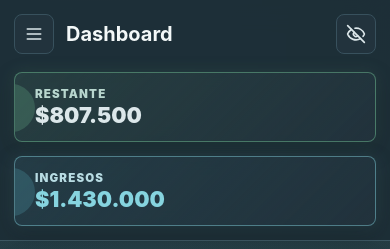
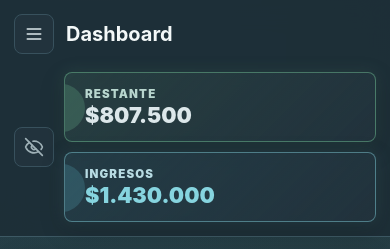
Before and after one commit to NicoPoy/Finanzas-GestionPersonal, a React (Vite) app in the folder frontend/: page / in a window 390 px wide. Both pictures are taken after a click on the button "Probar modo demo". Shown: the top 249 px of the page. Built offline with nearby package versions, Linux system fonts and the light colour scheme; no server answers; what @capacitor/core would draw is missing.

Commit message:
Ocultar montos del dashboard [2026-11-12 13:06]

```diff
--- a/frontend/src/data/initialData.js
+++ b/frontend/src/data/initialData.js
@@ -3,6 +3,7 @@ export const INITIAL_DATA = {
   monthZeroDate: "2026-06-01T00:00:00.000Z",
   registrationDate: "2026-06-01T00:00:00.000Z",
   salary: 0,
+  hideSensitiveAmounts: false,
   otherIncomes: [],
   monthlyPurchases: [],
   savingsGoals: [],
--- a/frontend/src/domain/storage.js
+++ b/frontend/src/domain/storage.js
@@ -8,6 +8,7 @@ export function normalizeData(data) {
     monthZeroDate: normalizeProfileDate(data.monthZeroDate ?? INITIAL_DATA.monthZeroDate),
     registrationDate: normalizeRegistrationDate(data.registrationDate ?? INITIAL_DATA.registrationDate),
     salary: Number(data.salary) || 0,
+    hideSensitiveAmounts: Boolean(data.hideSensitiveAmounts ?? INITIAL_DATA.hideSensitiveAmounts),
     otherIncomes: normalizeOtherIncomes(data.otherIncomes ?? INITIAL_DATA.otherIncomes),
     monthlyPurchases: normalizeMonthlyPurchases(data.monthlyPurchases ?? INITIAL_DATA.monthlyPurchases),
     savingsGoals: normalizeSavingsGoals(data.savingsGoals ?? INITIAL_DATA.savingsGoals),
--- a/frontend/src/features/dashboard/DashboardModule.jsx
+++ b/frontend/src/features/dashboard/DashboardModule.jsx
@@ -20,6 +20,7 @@ export default function DashboardModule({
   previousMonthSummary,
   disappearingExpenses = [],
   dueItems,
+  hideSensitiveAmounts = false,
   monthSummary,
   onMarkAccountTransferred,
   onSetPaymentStatus,
@@ -68,16 +69,18 @@ export default function DashboardModule({
 
         <article className={`dashboard-health dashboard-health-${health.tone}`}>
           <span>{health.label}</span>
-          <strong>{currency.format(monthSummary.remaining)}</strong>
+          <strong aria-label={hideSensitiveAmounts ? "Monto oculto" : currency.format(monthSummary.remaining)}>
+            {hideSensitiveAmounts ? "••••••" : currency.format(monthSummary.remaining)}
+          </strong>
           <small>{health.description}</small>
         </article>
       </section>
 
       <section className="dashboard-main-grid dashboard-main-grid-compact" aria-label="Resumen del próximo sueldo">
-        <DashboardMetric detail="Sueldo configurado más otros ingresos." icon={<Banknote size={21} />} label="Ingresos disponibles" tone="income" value={currency.format(monthSummary.salary)} />
-        <DashboardMetric detail={`${cardsPercent}% de tus ingresos.`} icon={<CreditCard size={21} />} label="Tarjetas" tone="cards" value={currency.format(monthSummary.cardExpenses)} />
-        <DashboardMetric detail={`Fijos y compras mensuales: ${fixedPercent}% del ingreso.`} icon={<Home size={21} />} label="Gastos obligatorios" tone="fixed" value={currency.format(monthSummary.fixedExpenses)} />
-        <DashboardMetric detail={`Tarjetas, fijos y extraordinarios: ${totalPercent}% del ingreso.`} icon={<Wallet size={21} />} label="Gasto proyectado" tone="total" value={currency.format(monthSummary.totalExpenses)} />
+        <DashboardMetric detail="Sueldo configurado más otros ingresos." hideSensitiveAmounts={hideSensitiveAmounts} icon={<Banknote size={21} />} label="Ingresos disponibles" tone="income" value={currency.format(monthSummary.salary)} />
+        <DashboardMetric detail={`${cardsPercent}% de tus ingresos.`} hideSensitiveAmounts={hideSensitiveAmounts} icon={<CreditCard size={21} />} label="Tarjetas" tone="cards" value={currency.format(monthSummary.cardExpenses)} />
+        <DashboardMetric detail={`Fijos y compras mensuales: ${fixedPercent}% del ingreso.`} hideSensitiveAmounts={hideSensitiveAmounts} icon={<Home size={21} />} label="Gastos obligatorios" tone="fixed" value={currency.format(monthSummary.fixedExpenses)} />
+        <DashboardMetric detail={`Tarjetas, fijos y extraordinarios: ${totalPercent}% del ingreso.`} hideSensitiveAmounts={hideSensitiveAmounts} icon={<Wallet size={21} />} label="Gasto proyectado" tone="total" value={currency.format(monthSummary.totalExpenses)} />
       </section>
 
       <>
@@ -772,12 +775,14 @@ function UnassignedExpensePaymentsSection({
   );
 }
 
-function DashboardMetric({ detail, icon, label, tone, value }) {
+function DashboardMetric({ detail, hideSensitiveAmounts, icon, label, tone, value }) {
   return (
     <article className={`dashboard-metric dashboard-metric-${tone}`}>
       <div className="dashboard-metric-icon">{icon}</div>
       <span>{label}</span>
-      <strong>{value}</strong>
+      <strong aria-label={hideSensitiveAmounts ? "Monto oculto" : value}>
+        {hideSensitiveAmounts ? "••••••" : value}
+      </strong>
       <small>{detail}</small>
     </article>
   );
--- a/frontend/src/features/finance/FinanceApp.jsx
+++ b/frontend/src/features/finance/FinanceApp.jsx
@@ -252,16 +252,9 @@ export default function FinanceApp({ accessToken, isDemoMode = false, onLogout,
   const [confirmation, setConfirmation] = useState(null);
   const [isSidebarOpen, setIsSidebarOpen] = useState(false);
   const dashboardMonthOffset = 1;
-  const [isHeaderCollapsed, setIsHeaderCollapsed] = useState(() => {
-    return localStorage.getItem("header-collapsed") === "true";
-  });
-
-  const toggleHeader = () => {
-    setIsHeaderCollapsed((prev) => {
-      const newVal = !prev;
-      localStorage.setItem("header-collapsed", String(newVal));
-      return newVal;
-    });
+  const hideSensitiveAmounts = Boolean(data.hideSensitiveAmounts);
+  const toggleSensitiveAmounts = () => {
+    setData((current) => ({ ...current, hideSensitiveAmounts: !current.hideSensitiveAmounts }));
   };
 
   useEffect(() => {
@@ -1692,7 +1685,7 @@ export default function FinanceApp({ accessToken, isDemoMode = false, onLogout,
       </aside>
 
       <main className="dashboard-main">
-        <header className={`dashboard-header ${isHeaderCollapsed ? "collapsed" : ""}`}>
+        <header className="dashboard-header">
           <div className="header-left">
             <button
               aria-label="Abrir menu"
@@ -1703,15 +1696,6 @@ export default function FinanceApp({ accessToken, isDemoMode = false, onLogout,
               <Menu size={20} />
             </button>
             <h1>{moduleTitles[activeModule] ?? "Finanzas"}</h1>
-            <button
-              aria-label={isHeaderCollapsed ? "Mostrar montos" : "Ocultar montos"}
-              className="header-collapse-toggle"
-              onClick={toggleHeader}
-              title={isHeaderCollapsed ? "Mostrar montos" : "Ocultar montos"}
-              type="button"
-            >
-              {isHeaderCollapsed ? <Eye size={20} /> : <EyeOff size={20} />}
-            </button>
           </div>
 
           <div className="header-right">
@@ -1723,13 +1707,27 @@ export default function FinanceApp({ accessToken, isDemoMode = false, onLogout,
             ) : null}
 
             <div className="quick-totals" aria-label="Resumen principal">
+              <button
+                aria-label={hideSensitiveAmounts ? "Mostrar montos" : "Ocultar montos"}
+                aria-pressed={hideSensitiveAmounts}
+                className="amount-visibility-toggle"
+                onClick={toggleSensitiveAmounts}
+                title={hideSensitiveAmounts ? "Mostrar montos" : "Ocultar montos"}
+                type="button"
+              >
+                {hideSensitiveAmounts ? <Eye size={20} /> : <EyeOff size={20} />}
+              </button>
               <div className="total-item">
                 <small>Restante</small>
-                <strong>{currency.format(nextMonthSummary.remaining)}</strong>
+                <strong aria-label={hideSensitiveAmounts ? "Monto oculto" : currency.format(nextMonthSummary.remaining)}>
+                  {hideSensitiveAmounts ? "••••••" : currency.format(nextMonthSummary.remaining)}
+                </strong>
               </div>
               <div className="total-item">
                 <small>Ingresos</small>
-                <strong>{currency.format(incomeTotal)}</strong>
+                <strong aria-label={hideSensitiveAmounts ? "Monto oculto" : currency.format(incomeTotal)}>
+                  {hideSensitiveAmounts ? "••••••" : currency.format(incomeTotal)}
+                </strong>
               </div>
             </div>
           </div>
@@ -1739,6 +1737,7 @@ export default function FinanceApp({ accessToken, isDemoMode = false, onLogout,
           {activeModule === "dashboard" ? (
         <DashboardModule
           accountFlow={accountFlow}
+          hideSensitiveAmounts={hideSensitiveAmounts}
           previousMonthSummary={previousDashboardSummary}
           transferAccounts={transferMonthAccounts}
           transferMonth={transferMonth}
--- a/frontend/src/styles/shell.css
+++ b/frontend/src/styles/shell.css
@@ -268,9 +268,35 @@
   width: 40px;
 }
 
-.sidebar-toggle,
-.header-collapse-toggle {
+.sidebar-toggle {
   display: none;
+}
+
+.amount-visibility-toggle {
+  align-items: center;
+  background: var(--surface);
+  border: 1px solid var(--line);
+  border-radius: var(--radius);
+  color: var(--muted);
+  cursor: pointer;
+  display: inline-flex;
+  flex: 0 0 40px;
+  height: 40px;
+  justify-content: center;
+  transition: background-color 140ms ease, border-color 140ms ease, color 140ms ease;
+  width: 40px;
+}
+
+.amount-visibility-toggle:hover,
+.amount-visibility-toggle:focus-visible {
+  background: var(--surface-strong);
+  border-color: var(--primary);
+  color: var(--primary-strong);
+}
+
+.amount-visibility-toggle:focus-visible {
+  outline: 2px solid var(--primary-strong);
+  outline-offset: 2px;
 }
 
 .spending-alert {
@@ -338,7 +364,7 @@
 }
 
 /* Total Item 1: Restante (Default / Positive) */
-.total-item:nth-child(1) {
+.quick-totals > .total-item:nth-of-type(1) {
   background:
     linear-gradient(135deg, rgba(117, 199, 154, 0.12), rgba(34, 51, 61, 0.95)),
     rgba(29, 44, 53, 0.85);
@@ -346,16 +372,16 @@
   box-shadow: 0 0 15px rgba(117, 199, 154, 0.12), 0 8px 24px rgba(0, 0, 0, 0.22);
 }
 
-.total-item:nth-child(1)::before {
+.quick-totals > .total-item:nth-of-type(1)::before {
   background: var(--mint);
 }
 
-.total-item:nth-child(1) small {
+.quick-totals > .total-item:nth-of-type(1) small {
   color: #b8d6ce;
 }
 
 /* Total Item 1: Restante (Negative State via CSS :has) */
-.total-item:nth-child(1):has(strong.negative) {
+.quick-totals > .total-item:nth-of-type(1):has(strong.negative) {
   background:
     linear-gradient(135deg, rgba(224, 122, 122, 0.12), rgba(34, 51, 61, 0.95)),
     rgba(29, 44, 53, 0.85);
@@ -363,16 +389,16 @@
   box-shadow: 0 0 15px rgba(224, 122, 122, 0.12), 0 8px 24px rgba(0, 0, 0, 0.22);
 }
 
-.total-item:nth-child(1):has(strong.negative)::before {
+.quick-totals > .total-item:nth-of-type(1):has(strong.negative)::before {
   background: var(--danger);
 }
 
-.total-item:nth-child(1):has(strong.negative) small {
+.quick-totals > .total-item:nth-of-type(1):has(strong.negative) small {
   color: #e3b8b8;
 }
 
 /* Total Item 2: Ingresos */
-.total-item:nth-child(2) {
+.quick-totals > .total-item:nth-of-type(2) {
   background:
     linear-gradient(135deg, rgba(93, 182, 198, 0.12), rgba(34, 51, 61, 0.95)),
     rgba(29, 44, 53, 0.85);
@@ -380,15 +406,15 @@
   box-shadow: 0 0 15px rgba(134, 212, 223, 0.12), 0 8px 24px rgba(0, 0, 0, 0.22);
 }
 
-.total-item:nth-child(2)::before {
+.quick-totals > .total-item:nth-of-type(2)::before {
   background: var(--primary);
 }
 
-.total-item:nth-child(2) small {
+.quick-totals > .total-item:nth-of-type(2) small {
   color: #b8dce3;
 }
 
-.total-item:nth-child(2) strong {
+.quick-totals > .total-item:nth-of-type(2) strong {
   color: var(--primary-strong) !important;
 }
 
@@ -448,9 +474,16 @@
     width: 100%;
   }
 
+  .quick-totals {
+    display: grid;
+    gap: 10px;
+    grid-template-columns: 40px minmax(0, 1fr);
+  }
+
   .total-item {
     align-items: flex-start;
     width: 100%;
+    grid-column: 2;
   }
 
   .dashboard-main {
@@ -465,35 +498,9 @@
     width: 100%;
   }
 
-  .header-collapse-toggle {
-    display: inline-flex;
-    align-items: center;
-    justify-content: center;
-    background: var(--surface);
-    border: 1px solid var(--line);
-    border-radius: var(--radius);
-    color: var(--ink);
-    height: 40px;
-    width: 40px;
-    cursor: pointer;
-    margin-left: auto;
-    transition: all 0.2s cubic-bezier(0.4, 0, 0.2, 1);
-  }
-
-  .header-collapse-toggle:hover {
-    background: var(--surface-hover);
-    color: var(--ink-strong);
-  }
-
-  .header-collapse-toggle:active {
-    transform: scale(0.92);
-  }
-
-  .dashboard-header.collapsed {
-    gap: 0;
-  }
-
-  .dashboard-header.collapsed .quick-totals {
-    display: none;
+  .amount-visibility-toggle {
+    align-self: center;
+    grid-column: 1;
+    grid-row: 1 / span 2;
   }
 }
```
Also changed, not shown: 1 other file (tests, documents, lock files or other folders).
